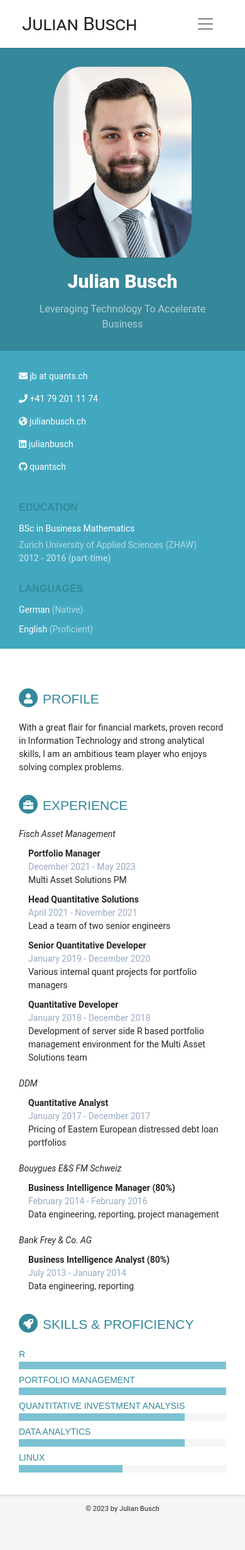
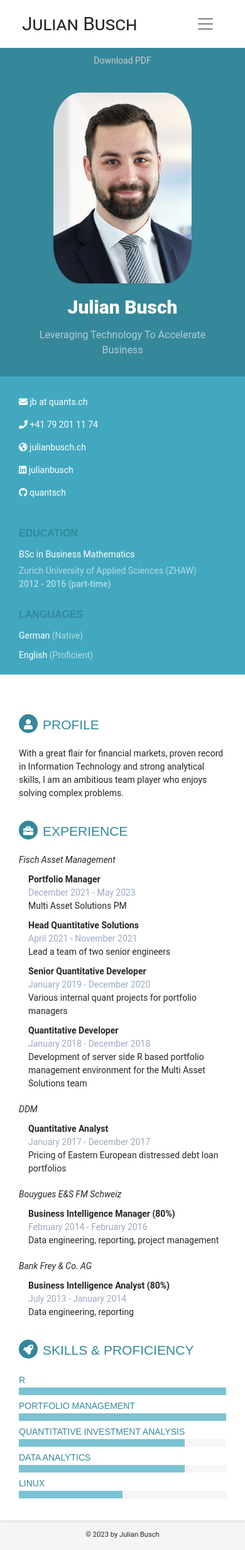
Before and after one commit to quantsch/quantsch.github.io, a Jekyll site: the page built from index.md, in a window 390 px wide. Shown: the whole page at 63% size. Built offline with Jekyll 4.4.1, drawn with Linux system fonts in a browser that asks for light colours; before the commit the page ends 2420 px from its top, so only the background shows below that.

Commit message:
integrate pdf into page

```diff
--- /dev/null
+++ b/_includes/_cv/download.html
@@ -0,0 +1,6 @@
+{% assign sidebar = site.data.cv.sidebar %}
+<div class="cv-download-pdf">
+
+  <a href="cv-julianbusch.pdf">Download PDF</a>
+
+</div>
--- a/_sass/_cv.scss
+++ b/_sass/_cv.scss
@@ -1,3 +1,12 @@
+.cv-download-pdf {
+    position: absolute;
+    right: 0;
+    top: 0;
+    text-align: center;
+    z-index: 1000;
+    padding: 10px;
+}
+
 // SIDEBAR
 
 .cv-sidebar-wrapper {
@@ -18,7 +27,7 @@
     }
     .profile-container {
         padding: 30px;
-        background: rgba(0, 0, 0, 0.2);
+        background: $darkener-cv-sidebar-top;
         text-align: center;
         color: #fff;
     }
--- a/_sass/_responsive.scss
+++ b/_sass/_responsive.scss
@@ -8,6 +8,27 @@
     .wrapper {
         display: block;
         margin-top: 0;
+    }
+
+    .cv-download-pdf {
+        position: relative;
+        width: 100%;
+        text-align: center;
+        z-index: 1000;
+        padding: 10px;
+        background-color: $color-cv-sidebar;
+        &::after {
+            content: "";
+            background-color: $darkener-cv-sidebar-top;
+            position: absolute;
+            left: 0;
+            right: 0;
+            top: 0;
+            bottom: 0;
+        }
+        a {
+            color: #fff;
+        }
     }
 
     .cv-sidebar-wrapper {
@@ -54,6 +75,10 @@
         min-height: 100%;
     }
 
+    .cv-download-pdf {
+        display: none;
+    }
+
 }
 
 /* Small devices (tablets, 768px and up)
--- a/_sass/_theme.scss
+++ b/_sass/_theme.scss
@@ -26,3 +26,4 @@ $color-link-visited:  darken($blue, 10%);
 
 /* color assignment page level */
 $color-cv-sidebar: #42A8C0;
+$darkener-cv-sidebar-top: rgba(0, 0, 0, 0.2); ;
--- a/index.md
+++ b/index.md
@@ -2,6 +2,7 @@
 layout: default
 ---
 
+{% include _cv/download.html %}
 {% include _cv/sidebar.html %}
 
 <div class="cv-main-wrapper">
```
Also changed, not shown: .github/workflows/pdf-pipeline.yml.
